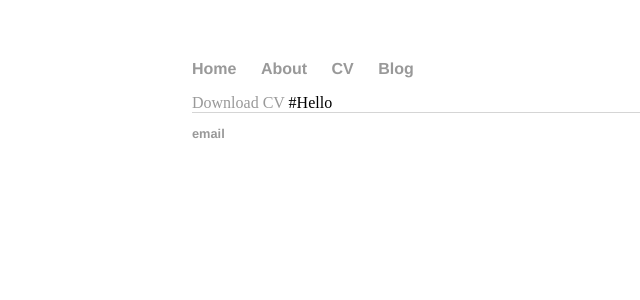
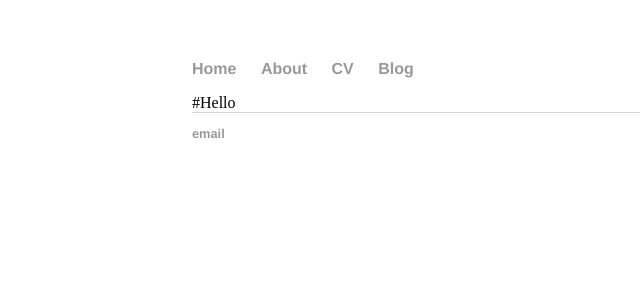
Before and after one commit to superChing/superChing.github.io, a Jekyll site: the page built from cv/index.html, in a window 1280 px wide. Shown: the top 300 px of the page, without its empty margins (0-640 px from the left). Built offline with Jekyll 4.4.1, drawn with Linux system fonts in a browser that asks for light colours.

Commit message:
Update index.html

```diff
--- a/cv/index.html
+++ b/cv/index.html
@@ -3,9 +3,4 @@ layout: default
 title: CV
 ---
 
-<div class="cv">
-	<a href="#" class="download" title="Download CV as PDF">Download CV</a>
-
 #Hello
-
-</div>
```
